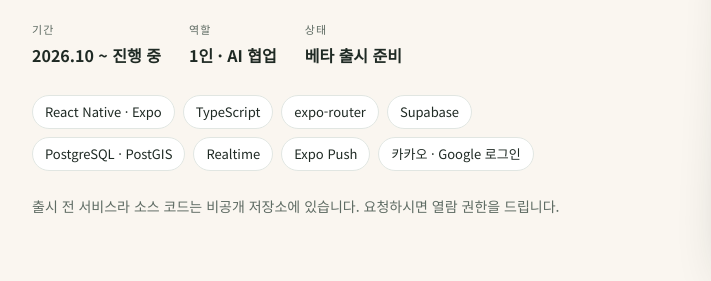
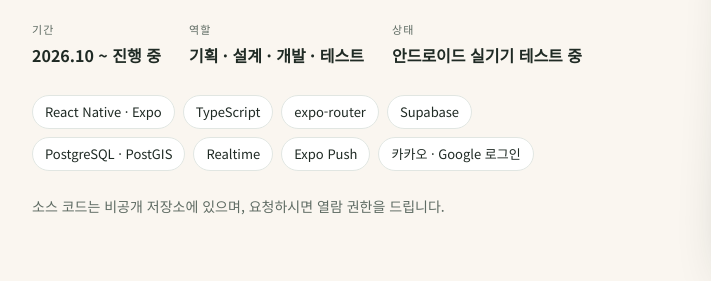
Before and after one commit to sodasoda2/majuchindaeng, a plain HTML site: page index.html in a window 1280 px wide. Shown: the part 396-677 px from the top of the page, 84-795 px from the left. Drawn offline with Linux system fonts and the light colour scheme.

Commit message:
소개 문구 정리(역할·상태·출시 표현) + 크림 아이콘·따뜻한 배경·새 초록(#3B7350)으로 화면 사진 교체

```diff
--- a/index.html
+++ b/index.html
@@ -11,11 +11,11 @@
 <style>
 /* Layout: 산책로처럼 위에서 아래로 한 줄기 — 각 구간은 폰 화면과 글이 번갈아 서는 넓은 2열, 폰 폭에서는 1열 */
 :root {
-  --bg: #F7F7F8;        /* 앱 배경 회백색 */
+  --bg: #F8F7F4;        /* 앱 배경 따뜻한 회백색 */
   --paper: #FFFFFF;
   --cream: #FAF6F0;     /* 로그인 배경 */
-  --mint: #CDE3D4;      /* 아이콘 배경 */
-  --action: #367C55;    /* 행동 색 */
+  --mint: #E3EFE6;      /* 연한 초록 바탕 (태그) */
+  --action: #3B7350;    /* 행동 색 */
   --ink: #1F2A24;
   --muted: #5E6B63;
   --line: #E1E6E2;
@@ -155,8 +155,8 @@ a:focus-visible, .gallery:focus-visible { outline: 2px solid var(--action); outl
       <p class="lead">같은 동네에서 산책하는 보호자끼리 친구가 되고, 오늘 같은 공원에 있었던 강아지를 산책이 끝난 뒤에 알려 주는 모바일 앱입니다. 서비스 기획과 규칙 설계, 테스트는 직접 하고, 코드 구현은 AI 코딩 도구(Claude Code)와 함께 진행했습니다.</p>
       <dl class="facts">
         <div><dt>기간</dt><dd>2026.10 ~ 진행 중</dd></div>
-        <div><dt>역할</dt><dd>1인 · AI 협업</dd></div>
-        <div><dt>상태</dt><dd>베타 출시 준비</dd></div>
+        <div><dt>역할</dt><dd>기획 · 설계 · 개발 · 테스트</dd></div>
+        <div><dt>상태</dt><dd>안드로이드 실기기 테스트 중</dd></div>
       </dl>
       <div class="chips">
         <span class="chip">React Native · Expo</span>
@@ -168,7 +168,7 @@ a:focus-visible, .gallery:focus-visible { outline: 2px solid var(--action); outl
         <span class="chip">Expo Push</span>
         <span class="chip">카카오 · Google 로그인</span>
       </div>
-      <p class="note">출시 전 서비스라 소스 코드는 비공개 저장소에 있습니다. 요청하시면 열람 권한을 드립니다.</p>
+      <p class="note">소스 코드는 비공개 저장소에 있으며, 요청하시면 열람 권한을 드립니다.</p>
     </div>
     <div class="phone"><img src="shots/login.jpg" alt="마주친댕 로그인 화면 — 코를 맞댄 두 강아지 그림과 카카오·Google 로그인 버튼"></div>
   </div>
@@ -317,7 +317,7 @@ a:focus-visible, .gallery:focus-visible { outline: 2px solid var(--action); outl
       <div class="sec-head">
         <p class="eyebrow">문제 해결</p>
         <h2>만들면서 부딪힌 문제들</h2>
-        <p class="lead">출시 전에 기능을 하나씩 직접 써 보며 문제를 찾았고, 신뢰·안전·데이터에 관한 것부터 고쳤습니다. 그중 일부입니다.</p>
+        <p class="lead">기능을 하나씩 직접 써 보며 문제를 찾았고, 신뢰·안전·데이터에 관한 것부터 고쳤습니다. 그중 일부입니다.</p>
       </div>
       <div class="cases">
         <article class="case">
@@ -379,9 +379,9 @@ a:focus-visible, .gallery:focus-visible { outline: 2px solid var(--action); outl
         <div class="txt" style="display:grid;gap:12px;align-content:start">
           <h3>정한 기준</h3>
           <ul style="margin:0;padding-left:18px;color:var(--muted);display:grid;gap:8px">
-            <li>아이콘 · 시작 화면 배경: 민트</li>
-            <li>로그인 배경: 크림 (그림이 더 따뜻해 보이도록 일부러 다르게)</li>
-            <li>버튼 등 행동 색: 민트 그린, 오류 문구는 따로 빨간색</li>
+            <li>아이콘 · 시작 화면 · 로그인 배경: 같은 크림으로 통일</li>
+            <li>앱 배경: 크림과 어울리는 따뜻한 회백색</li>
+            <li>버튼 등 행동 색: 크림에 맞춘 따뜻한 초록 하나, 오류 문구는 따로 빨간색</li>
             <li>색을 바꾸면 아이콘 · 시작 화면 · 알림 · 웹 아이콘까지 10곳을 함께 점검</li>
           </ul>
         </div>
```
Also changed, not shown: shots/feed.jpg, shots/home.jpg, shots/icon.png, shots/icons.jpg, shots/labels.jpg, shots/me.jpg, shots/meetup-new.jpg, shots/signup-dog.jpg, shots/signup-neighborhood.jpg.
